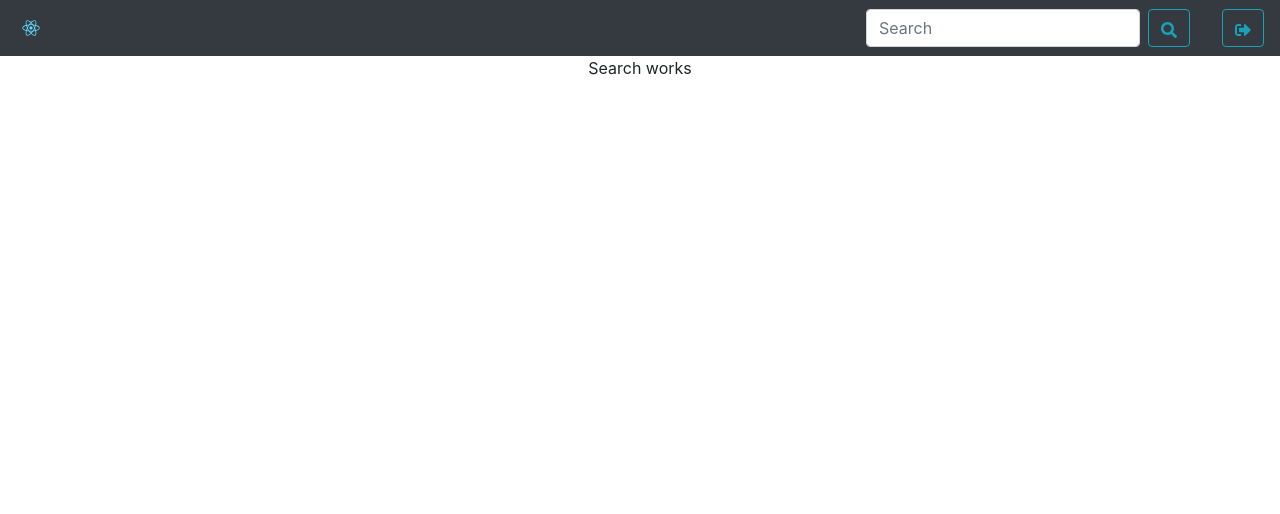
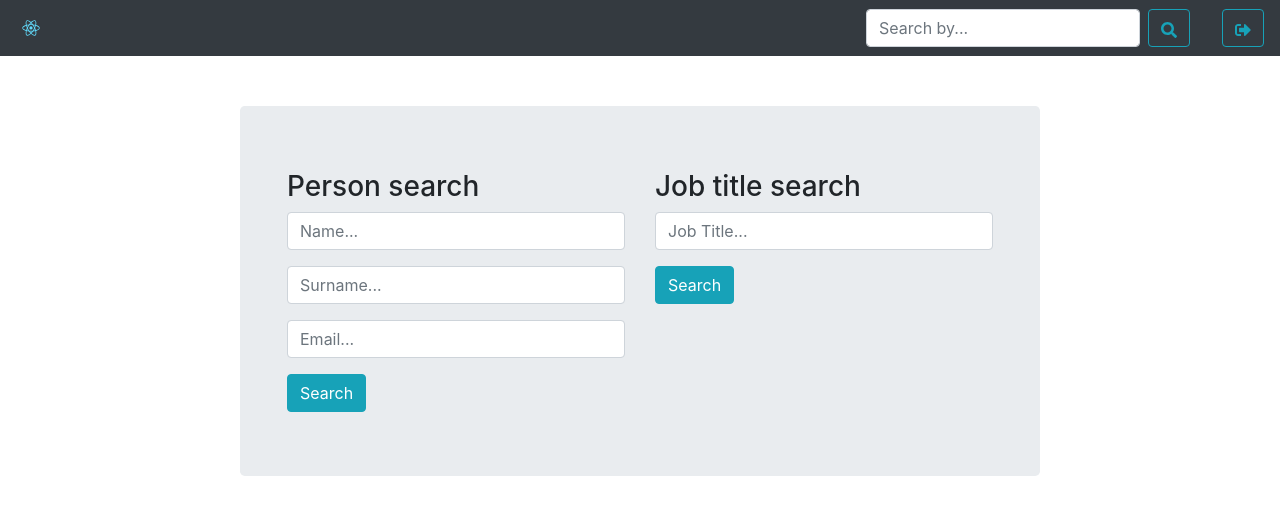
Before and after one commit to kneekicka/ats-rebuild, a React (Create React App) app: page / in a window 1280 px wide. Shown: the top 514 px of the page. Built offline with nearby package versions, Linux system fonts and the light colour scheme.

Commit message:
Home page

```diff
--- a/public/index.html
+++ b/public/index.html
@@ -24,7 +24,7 @@
       work correctly both with client-side routing and a non-root public URL.
       Learn how to configure a non-root public URL by running `npm run build`.
     -->
-    <title>React App</title>
+    <title>ATS</title>
   </head>
   <body>
     <noscript>You need to enable JavaScript to run this app.</noscript>
--- a/src/Components/Navbar/Navbar.tsx
+++ b/src/Components/Navbar/Navbar.tsx
@@ -5,6 +5,17 @@ import logo from "../../logo.svg";
 import { FaSignOutAlt, FaSearch } from "react-icons/fa";
 
 const NavBar = () => {
+  const handleSubmit = (event: any) => {
+    const form = event.currentTarget;
+    console.log("search text", form.formSearchName.value);
+    event.preventDefault();
+    event.stopPropagation();
+  };
+
+  const logout = () => {
+    console.log("logout");
+  };
+
   return (
     <Navbar bg="dark" variant="dark" expand="md">
       <Navbar.Brand href="#home">
@@ -18,14 +29,21 @@ const NavBar = () => {
       </Navbar.Brand>
       <Navbar.Toggle />
       <Navbar.Collapse className="justify-content-end">
-        <Form inline className="Navbar-search-form">
-          <FormControl type="text" placeholder="Search" className="mr-sm-2" />
-          <Button variant="outline-info">
+        <Form onSubmit={handleSubmit} inline className="Navbar-search-form">
+          <Form.Group controlId="formSearchName">
+            <FormControl
+              required
+              type="text"
+              placeholder="Search by..."
+              className="mr-sm-2"
+            />
+          </Form.Group>
+          <Button type="submit" variant="outline-info">
             <FaSearch />
           </Button>
         </Form>
         <div className="Navbar-logout-button">
-          <Button variant="outline-info">
+          <Button variant="outline-info" onClick={logout}>
             <FaSignOutAlt />
           </Button>
         </div>
--- /dev/null
+++ b/src/Containers/Search/Search.css
@@ -0,0 +1,5 @@
+.Search-jumbotron {
+  text-align: left;
+  max-width: 800px;
+  margin: 50px auto;
+}
--- a/src/Containers/Search/Search.tsx
+++ b/src/Containers/Search/Search.tsx
@@ -1,11 +1,60 @@
-import React from 'react';
+import React from "react";
+import { Jumbotron, Container, Row, Col, Form, Button } from "react-bootstrap";
+import "./Search.css";
 
 const Search = () => {
+  const handleJobTitleSubmit = (event: any) => {
+    const form = event.currentTarget;
+    console.log("job title", form.formSearchJobTitle.value);
+    event.preventDefault();
+    event.stopPropagation();
+  };
+
+  const handlePersonSubmit = (event: any) => {
+    const form = event.currentTarget;
+    console.log("name", form.formSearchName.value);
+    console.log("surname", form.formSearchSurname.value);
+    console.log("email", form.formSearchEmail.value);
+    event.preventDefault();
+    event.stopPropagation();
+  };
+
   return (
-    <div>
-      <p>Search works</p>
-    </div>
+    <Jumbotron className="Search-jumbotron">
+      <Container>
+        <Row>
+          <Col>
+            <h3>Person search</h3>
+            <Form onSubmit={handlePersonSubmit}>
+              <Form.Group controlId="formSearchName">
+                <Form.Control required type="text" placeholder="Name..." />
+              </Form.Group>
+              <Form.Group controlId="formSearchSurname">
+                <Form.Control required type="text" placeholder="Surname..." />
+              </Form.Group>
+              <Form.Group controlId="formSearchEmail">
+                <Form.Control required type="email" placeholder="Email..." />
+              </Form.Group>
+              <Button variant="info" type="submit">
+                Search
+              </Button>
+            </Form>
+          </Col>
+          <Col>
+            <h3>Job title search</h3>
+            <Form onSubmit={handleJobTitleSubmit}>
+              <Form.Group controlId="formSearchJobTitle">
+                <Form.Control required type="text" placeholder="Job Title..." />
+              </Form.Group>
+              <Button variant="info" type="submit">
+                Search
+              </Button>
+            </Form>
+          </Col>
+        </Row>
+      </Container>
+    </Jumbotron>
   );
-}
+};
 
 export default Search;
```
Also changed, not shown: src/App.tsx (+6 -7 lines).
